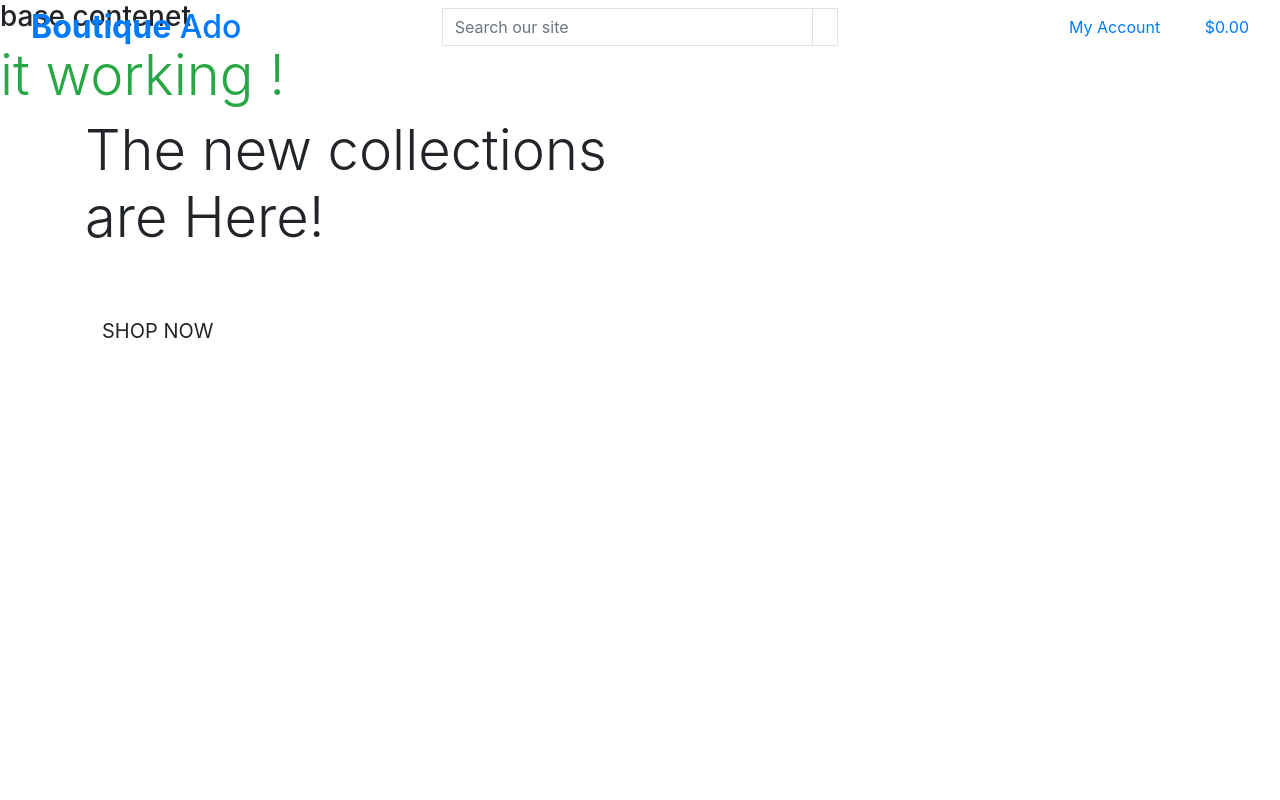
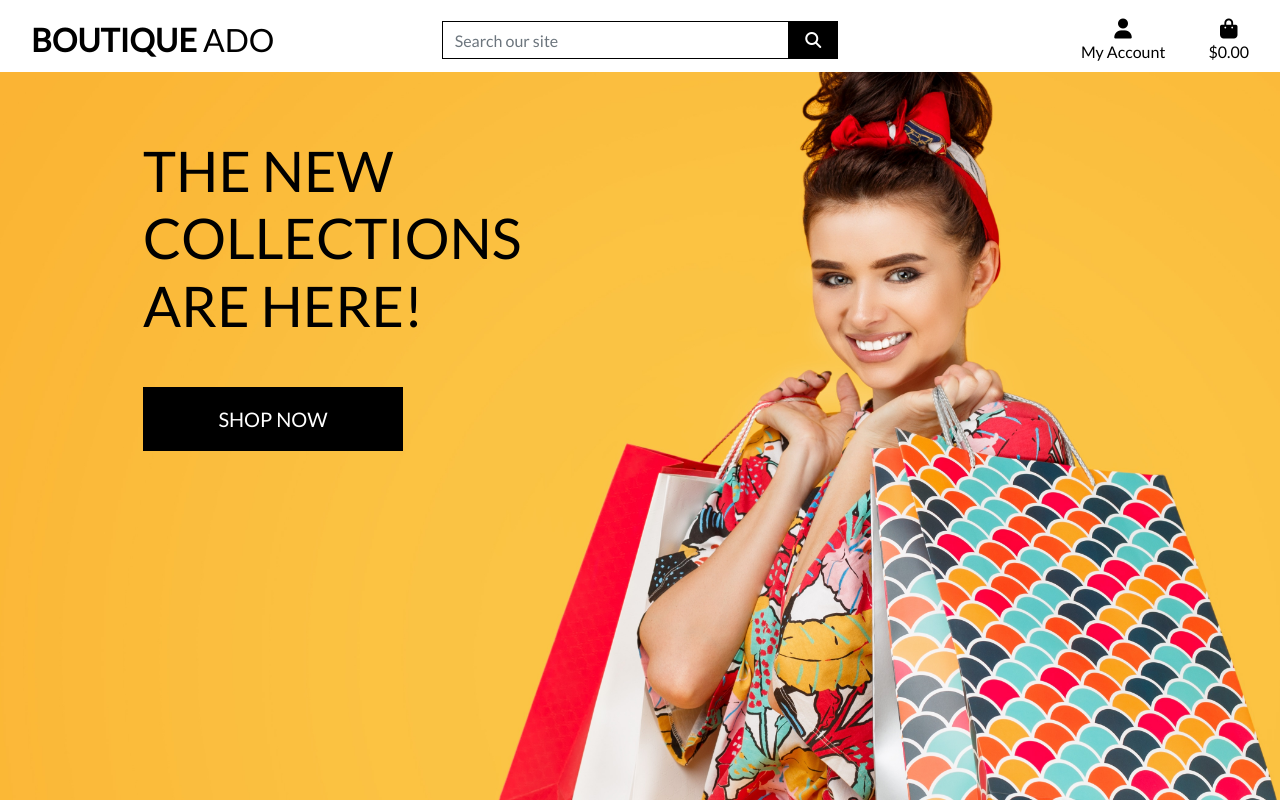
Before and after one commit to maisam2004/boutique_ado, a Django app: page / in a window 1280 px wide. Run offline with Django 3.2, Linux system fonts and the light colour scheme; some libraries are stand-ins or nearby versions.

Commit message:
Completed homepage header and css

```diff
--- a/boutique_ado/settings.py
+++ b/boutique_ado/settings.py
@@ -62,7 +62,6 @@ TEMPLATES = [
     {
         'BACKEND': 'django.template.backends.django.DjangoTemplates',
         'DIRS': [os.path.join(BASE_DIR,'templates'),
-
                  os.path.join(BASE_DIR,'templates','allauth')
                  ],
         'APP_DIRS': True,
@@ -159,6 +158,11 @@ USE_TZ = True
 # https://docs.djangoproject.com/en/3.2/howto/static-files/
 
 STATIC_URL = '/static/'
+STATICFILES_DIRS = (os.path.join(BASE_DIR,'static'),)
+
+
+MEDIA_URL = '/media/'
+MEDIA_ROOT = os.path.join(BASE_DIR,'media')
 
 # Default primary key field type
 # https://docs.djangoproject.com/en/3.2/ref/settings/#default-auto-field
--- a/boutique_ado/urls.py
+++ b/boutique_ado/urls.py
@@ -15,9 +15,12 @@ Including another URLconf
 """
 from django.contrib import admin
 from django.urls import path,include
+from django.conf import settings
+from django.conf.urls.static import static
+
 
 urlpatterns = [
     path('admin/', admin.site.urls),
     path('accounts/', include('allauth.urls')),
     path('', include('home.urls')),
-]
+]+ static(settings.MEDIA_URL, document_root=settings.MEDIA_ROOT)
--- a/home/templates/home/index.html
+++ b/home/templates/home/index.html
@@ -13,7 +13,6 @@
 
 
 {% block content %}
-<h1 class="display-4 text-success"> it working ! </h1>
 <div class="container h-100">
     <div class="row h-100">
         <div class="col-7 col-md-6 my-auto">
--- a/home/urls.py
+++ b/home/urls.py
@@ -1,5 +1,5 @@
 from django.contrib import admin
-from django.urls import path,include
+from django.urls import path
 from . import views
 
 urlpatterns = [
--- /dev/null
+++ b/static/css/base.css
@@ -0,0 +1,81 @@
+html {
+    height: 100%;
+}
+
+body {
+    background: url('/media/homepage_background_cropped.jpg') no-repeat center center fixed;
+    background-size: cover;
+    height: calc(100vh - 164px);
+    color: #555;
+    font-family: 'Lato';
+}
+
+/* from Bulma */
+.icon {
+    align-items: center;
+    display: inline-flex;
+    justify-content: center;
+    height: 1.5rem;
+    width: 1.5rem;
+}
+
+.logo-font {
+    text-transform: uppercase;
+}
+
+.main-logo-link {
+    width: fit-content;
+}
+
+.shop-now-button {
+    background: black;
+    color: white;
+    min-width: 260px;
+}
+
+.btn-black {
+    background: black;
+    color: white;
+}
+
+.shop-now-button:hover,
+.shop-now-button:active,
+.shop-now-button:focus,
+.btn-black:hover,
+.btn-black:active,
+.btn-black:focus {
+    background: #222;
+    color: white;
+}
+
+.text-black {
+    color: #000 !important;
+}
+
+.border-black {
+    border: 1px solid black !important;
+}
+
+/* -------------------------------- Media Queries */
+
+/* Slightly larger container on xl screens */
+@media (min-width: 1200px) {
+  .container {
+    max-width: 80%;
+  }
+}
+
+/* fixed top navbar only on medium and up */
+@media (min-width: 992px) {
+    .fixed-top-desktop-only {
+        position: fixed;
+        top: 0;
+        right: 0;
+        left: 0;
+        z-index: 1030;
+    }
+
+    .header-container {
+        padding-top: 164px;
+    }
+}
--- a/templates/base.html
+++ b/templates/base.html
@@ -1,33 +1,42 @@
 {% load static %}
+
 <!doctype html>
 <html lang="en">
   <head>
-    <!-- Required meta tags -->
+
     {% block meta %}
-    <meta charset="utf-8">
-    <meta name="viewport" content="width=device-width, initial-scale=1, shrink-to-fit=no">
-    {% endblock meta %}
-    {% block extrameta %}
+        <meta http-equiv="X-UA-Compatible" content="ie=edge">
+        <meta charset="utf-8">
+        <meta name="viewport" content="width=device-width, initial-scale=1, shrink-to-fit=no">
+    {% endblock %}
 
+    {% block extra_meta %}
     {% endblock %}
-    {% block extracss %}
 
+    {% block corecss %}
+        <link rel="stylesheet" href="https://stackpath.bootstrapcdn.com/bootstrap/4.4.1/css/bootstrap.min.css" integrity="sha384-Vkoo8x4CGsO3+Hhxv8T/Q5PaXtkKtu6ug5TOeNV6gBiFeWPGFN9MuhOf23Q9Ifjh" crossorigin="anonymous">
+        <link rel="stylesheet" href="https://fonts.googleapis.com/css?family=Lato&display=swap">
+        <link rel="stylesheet" href="{% static 'css/base.css' %}">
     {% endblock %}
-    {% block corecss %}
-    <link rel="stylesheet" href="https://cdn.jsdelivr.net/npm/bootstrap@4.6.2/dist/css/bootstrap.min.css" integrity="sha384-xOolHFLEh07PJGoPkLv1IbcEPTNtaed2xpHsD9ESMhqIYd0nLMwNLD69Npy4HI+N" crossorigin="anonymous">
-    {% endblock corecss %}
+
+    {% block extra_css %}
+    {% endblock %}
+
     {% block corejs %}
-    <script src="https://cdn.jsdelivr.net/npm/jquery@3.5.1/dist/jquery.slim.min.js" integrity="sha384-DfXdz2htPH0lsSSs5nCTpuj/zy4C+OGpamoFVy38MVBnE+IbbVYUew+OrCXaRkfj" crossorigin="anonymous"></script>
-    <script src="https://cdn.jsdelivr.net/npm/bootstrap@4.6.2/dist/js/bootstrap.bundle.min.js" integrity="sha384-Fy6S3B9q64WdZWQUiU+q4/2Lc9npb8tCaSX9FK7E8HnRr0Jz8D6OP9dO5Vg3Q9ct" crossorigin="anonymous"></script>
+        <script src="https://kit.fontawesome.com/e9c73d7092.js" crossorigin="anonymous"></script>
+        <script src="https://code.jquery.com/jquery-3.4.1.slim.min.js" integrity="sha384-J6qa4849blE2+poT4WnyKhv5vZF5SrPo0iEjwBvKU7imGFAV0wwj1yYfoRSJoZ+n" crossorigin="anonymous"></script>
+        <script src="https://cdn.jsdelivr.net/npm/popper.js@1.16.0/dist/umd/popper.min.js" integrity="sha384-Q6E9RHvbIyZFJoft+2mJbHaEWldlvI9IOYy5n3zV9zzTtmI3UksdQRVvoxMfooAo" crossorigin="anonymous"></script>
+        <script src="https://stackpath.bootstrapcdn.com/bootstrap/4.4.1/js/bootstrap.min.js" integrity="sha384-wfSDF2E50Y2D1uUdj0O3uMBJnjuUD4Ih7YwaYd1iqfktj0Uod8GCExl3Og8ifwB6" crossorigin="anonymous"></script>
     {% endblock %}
-    {% block extrajs %}
 
+    {% block extra_js %}
     {% endblock %}
-    <title>Boutique ado {% block extra_title %}{% endblock extra_title %} </title>
+
+    <title>Boutique Ado {% block extra_title %}{% endblock %}</title>
   </head>
   <body>
     <header class="container-fluid fixed-top">
-        <div class="row">
+        <div id="topnav" class="row bg-white pt-lg-2 d-none d-lg-flex">
             <div class="col-12 col-lg-4 my-auto py-1 py-lg-0 text-center text-lg-left">
                 <a href="{% url 'home' %}" class="nav-link main-logo-link">
                     <h2 class="logo-font text-black my-0"><strong>Boutique</strong> Ado</h2>
@@ -88,21 +97,19 @@
         </div>
     </header>
 
-   {% if messages %}
-   <div class="message-container"></div>
-   {% endif %}
+    {% if messages %}
+        <div class="message-container"></div>
+    {% endif %}
 
-   {% block page_header %}{% endblock page_header %}
+    {% block page_header %}
+    {% endblock %}
 
+    {% block content %}
+    {% endblock %}
 
-   <h3> base contenet</h3>
-   {% block content %}
+    {% block postloadjs %}
+    {% endblock %}
 
-   {% endblock content %}
-
-    {% block  postloadjs %}
-
-    {% endblock postloadjs %}
 
   </body>
 </html>
```
Also changed, not shown: media/homepage_background_cropped.jpg (added).
